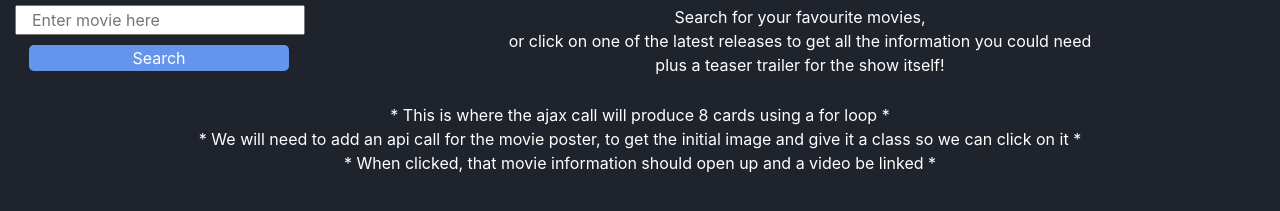
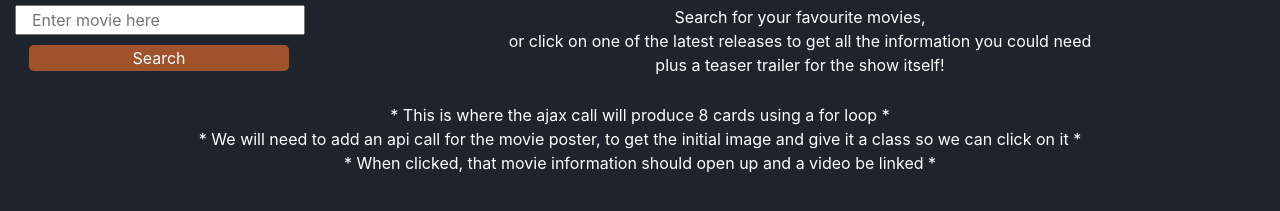
Before and after one commit to Leanne-Annable/Project-1-Sneak-Peak, a plain HTML site: page index.html in a window 1280 px wide. Shown: the part 171-382 px from the top of the page. Drawn offline with nearby package versions, Linux system fonts and the light colour scheme.

Commit message:
changed search button color

```diff
--- a/assets/css/style.css
+++ b/assets/css/style.css
@@ -36,7 +36,7 @@ header{
     align-self: center;
 }
 #search-button{
-    background:  cornflowerblue;
+    background:  sienna;
     border-radius: 5px;
     margin-top: 10px;
     padding: 0;
```
